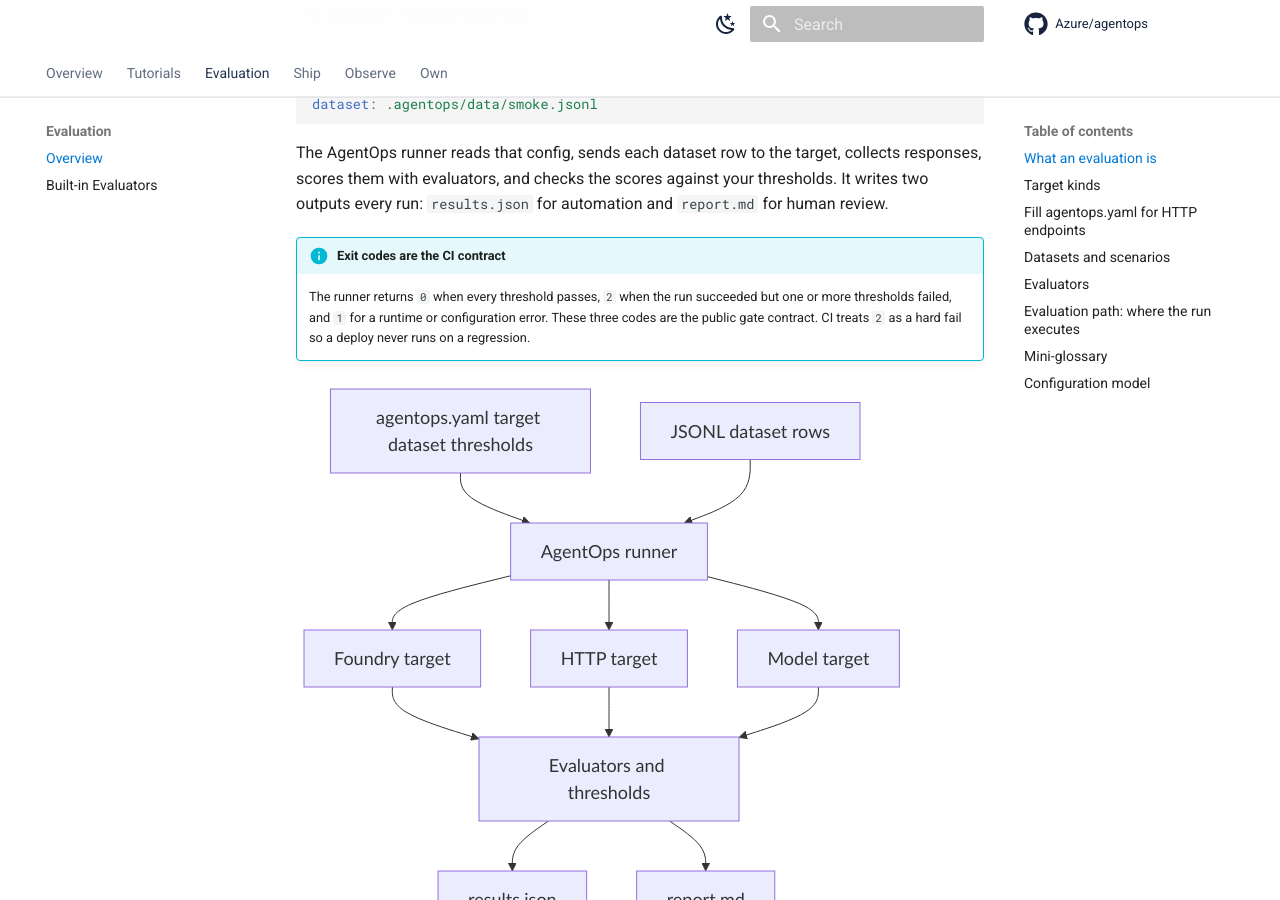
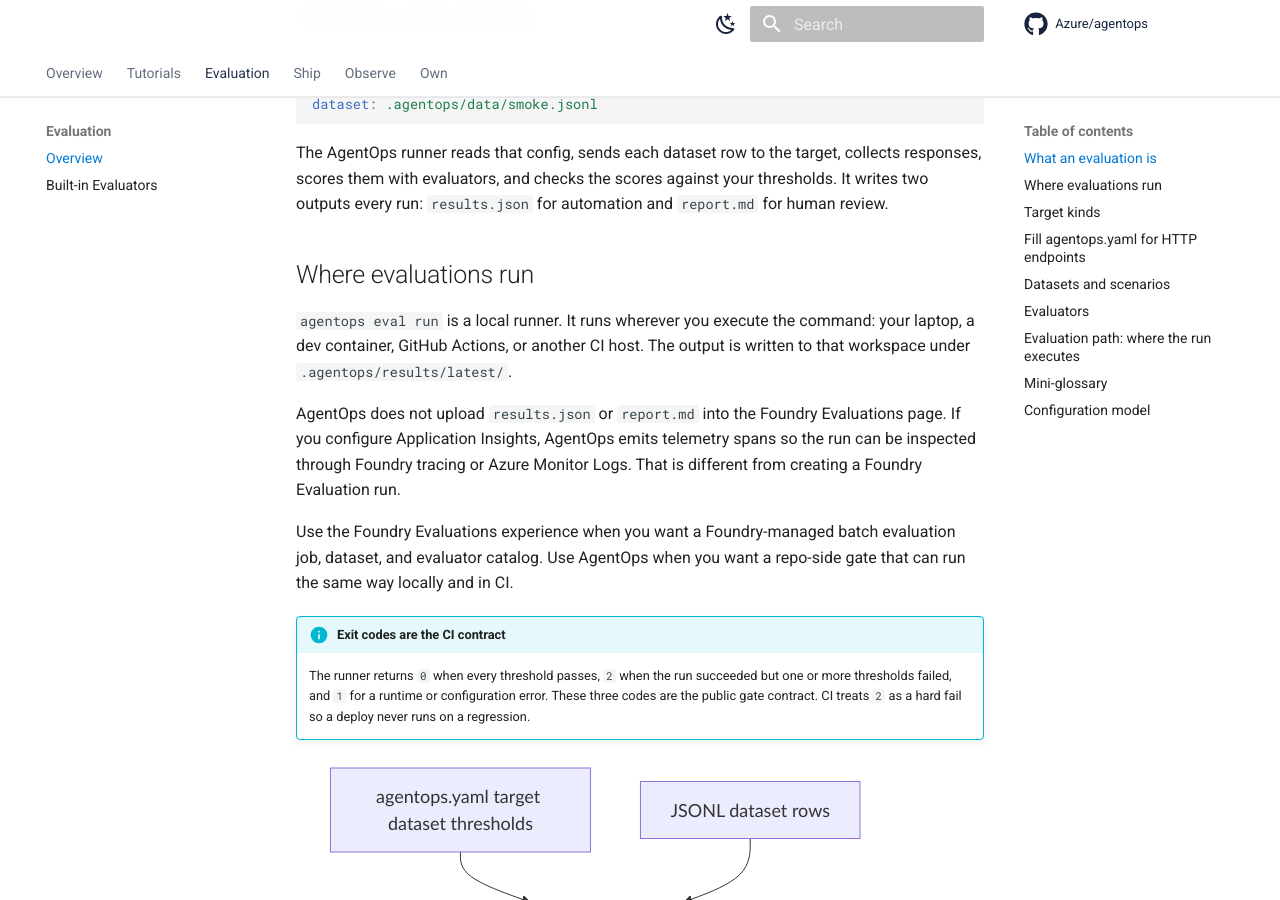
Before and after one commit to Azure/agentops, an MkDocs documentation site: the page built from docs/evaluation.md, in a window 1280 px wide and 900 px high, scrolled down 553 px. Built offline with MkDocs 1.6.1 and Material for MkDocs 9.7.7, drawn with Linux system fonts in a browser that asks for light colours; comment, search, counter and statistics services are not loaded.

Commit message:
Clarify local eval results and Foundry traces

```diff
--- a/docs/evaluation.md
+++ b/docs/evaluation.md
@@ -27,6 +27,21 @@
 collects responses, scores them with evaluators, and checks the scores against
 your thresholds. It writes two outputs every run: `results.json` for automation
 and `report.md` for human review.
+
+## Where evaluations run
+
+`agentops eval run` is a local runner. It runs wherever you execute the command:
+your laptop, a dev container, GitHub Actions, or another CI host. The output is
+written to that workspace under `.agentops/results/latest/`.
+
+AgentOps does not upload `results.json` or `report.md` into the Foundry
+Evaluations page. If you configure Application Insights, AgentOps emits telemetry
+spans so the run can be inspected through Foundry tracing or Azure Monitor Logs.
+That is different from creating a Foundry Evaluation run.
+
+Use the Foundry Evaluations experience when you want a Foundry-managed batch
+evaluation job, dataset, and evaluator catalog. Use AgentOps when you want a
+repo-side gate that can run the same way locally and in CI.
 
 !!! info "Exit codes are the CI contract"
     The runner returns `0` when every threshold passes, `2` when the run
```
Also changed, not shown: docs/tutorial-http-agent.md (+23 -6 lines).
